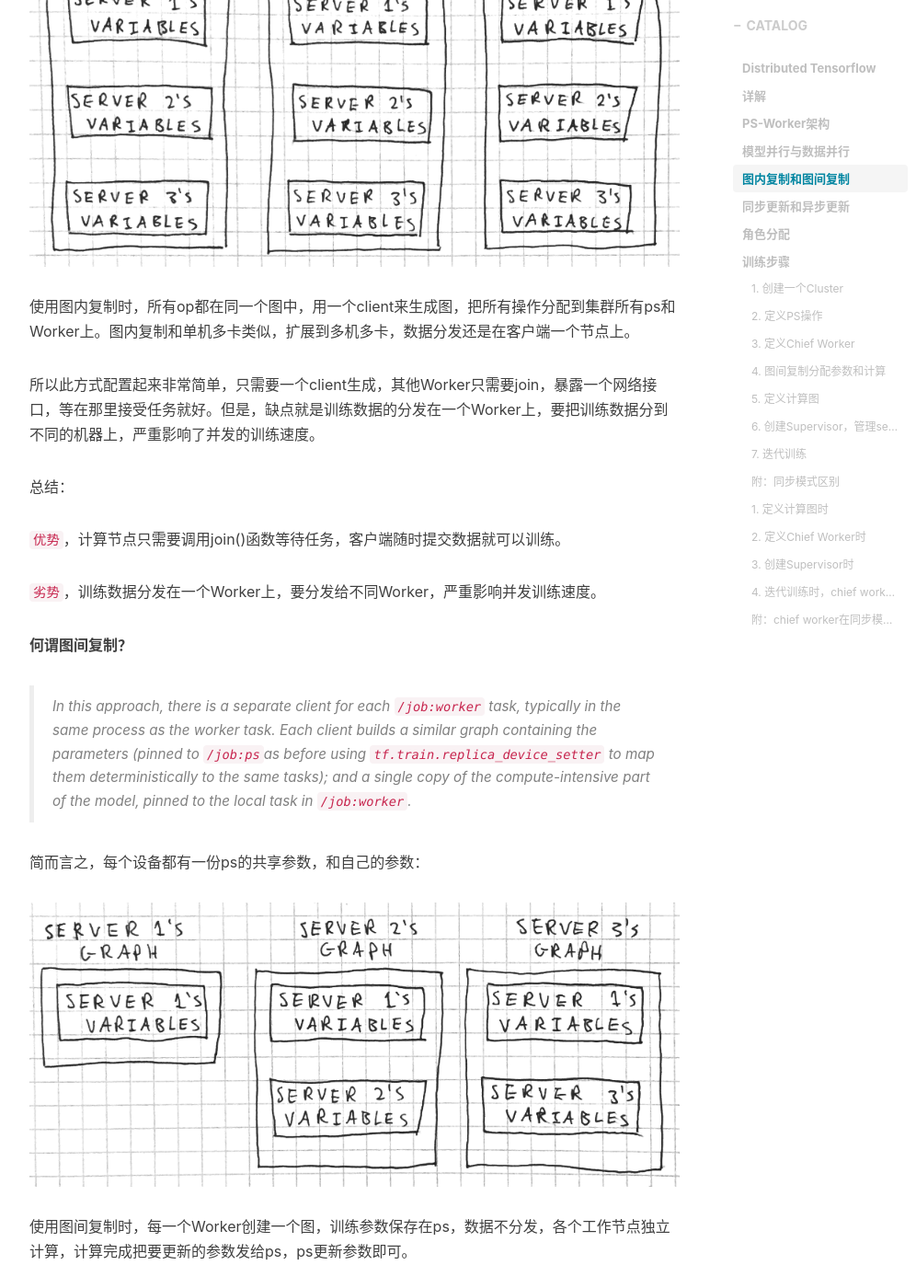
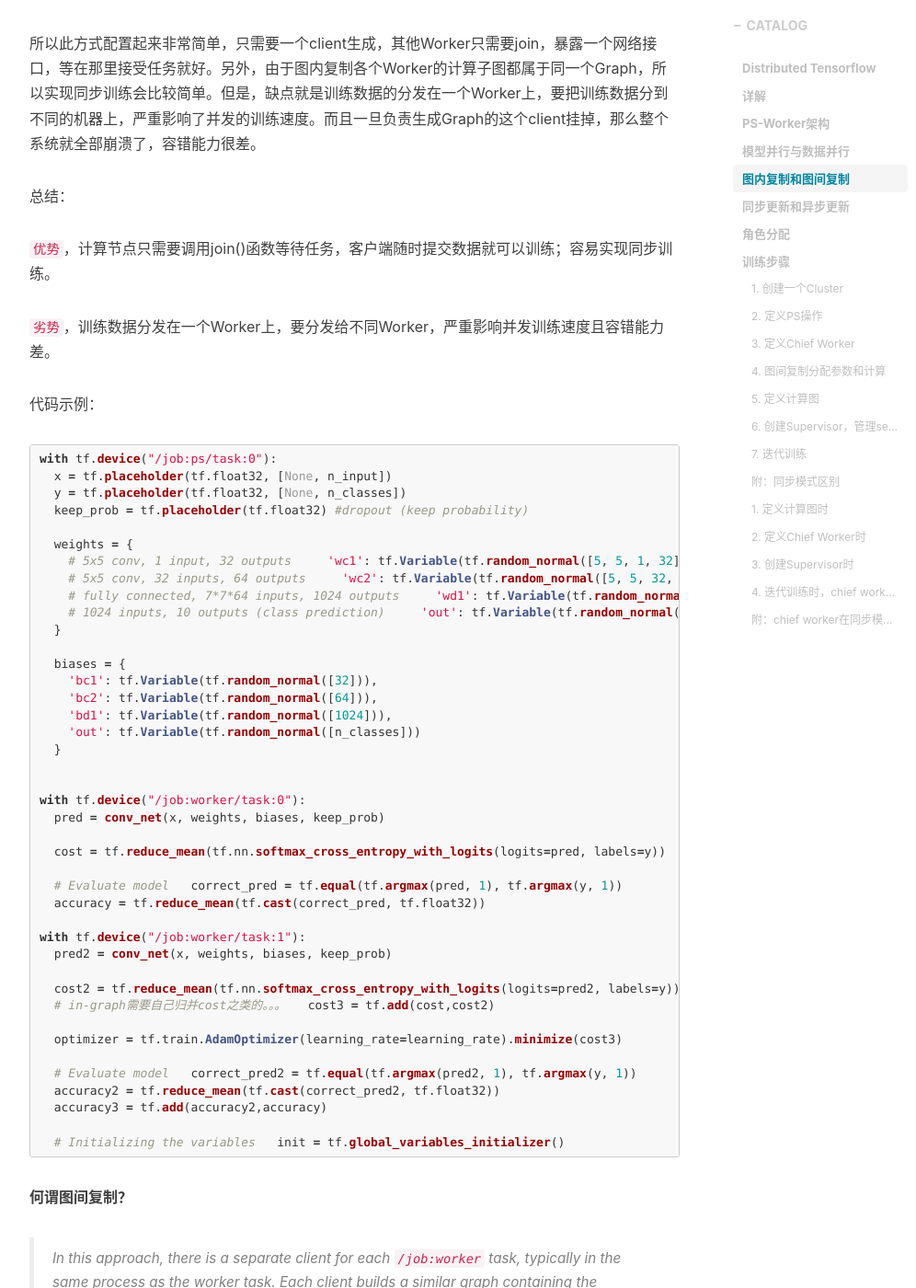
Before and after one commit to joeyzhyp/joeyzhyp.github.io, a Jekyll site: the page built from _posts/2018-09-14-Distributed TensorFlow.md, in a window 1280 px wide and 1400 px high, scrolled down 3824 px. Shown: the whole window at 92% size, without its empty margins (233-1229 px from the left). Built offline with Jekyll 4.4.1, drawn with Linux system fonts in a browser that asks for light colours; nearby versions of some CDN libraries; comment, search, counter and statistics services are not loaded; some of the changed text lies outside the part shown.

Commit message:
distributed tf refine

````diff
--- a/_posts/2018-09-14-Distributed TensorFlow.md
+++ b/_posts/2018-09-14-Distributed TensorFlow.md
@@ -62,41 +62,88 @@
 
 ### 图内复制和图间复制
 
-图内复制和图间复制是数据并行模式按照数据流图构建模式分类而成；
-
 **何谓图内复制？**
 
 > In this approach, the client builds a single [`tf.Graph`](https://www.tensorflow.org/api_docs/python/tf/Graph) that contains one set of parameters (in [`tf.Variable`](https://www.tensorflow.org/api_docs/python/tf/Variable) nodes pinned to `/job:ps`); and multiple copies of the compute-intensive part of the model, each pinned to a different task in `/job:worker`.
 
-简而言之，每个设备都有ps的一份共享参数，和其他所有Worker的参数的copies：
+简而言之，只构建一个Graph，Graph中含有一套模型参数，放置在ps上；同时Graph中关于模型计算部分的多个副本，每个副本放置在一个Worker上，这样，多个Worker就可以同时训练同一个模型。这与tensorflow的单机多卡训练类似，单机多卡中每个GPU上的计算子图是相同的，但他们属于同一个Graph。
 
-![in-graph-replication](/img/in-post/tensorflow/in-graph-replication.png)
+使用图内复制时，所有op都在同一个图中，用一个client来生成图，把所有操作分配到集群所有ps和Worker上。图内复制和单机多卡类似，如果扩展到多机多卡，那么数据分发也要是在客户端的一个节点上。
 
-使用图内复制时，所有op都在同一个图中，用一个client来生成图，把所有操作分配到集群所有ps和Worker上。图内复制和单机多卡类似，扩展到多机多卡，数据分发还是在客户端一个节点上。
-
-所以此方式配置起来非常简单，只需要一个client生成，其他Worker只需要join，暴露一个网络接口，等在那里接受任务就好。但是，缺点就是训练数据的分发在一个Worker上，要把训练数据分到不同的机器上，严重影响了并发的训练速度。
+所以此方式配置起来非常简单，只需要一个client生成，其他Worker只需要join，暴露一个网络接口，等在那里接受任务就好。另外，由于图内复制各个Worker的计算子图都属于同一个Graph，所以实现同步训练会比较简单。但是，缺点就是训练数据的分发在一个Worker上，要把训练数据分到不同的机器上，严重影响了并发的训练速度。而且一旦负责生成Graph的这个client挂掉，那么整个系统就全部崩溃了，容错能力很差。
 
 总结：
 
-`优势`，计算节点只需要调用join()函数等待任务，客户端随时提交数据就可以训练。
+`优势`，计算节点只需要调用join()函数等待任务，客户端随时提交数据就可以训练；容易实现同步训练。
 
-`劣势`，训练数据分发在一个Worker上，要分发给不同Worker，严重影响并发训练速度。
+`劣势`，训练数据分发在一个Worker上，要分发给不同Worker，严重影响并发训练速度且容错能力差。
+
+代码示例：
+
+```python
+with tf.device("/job:ps/task:0"):
+  x = tf.placeholder(tf.float32, [None, n_input])
+  y = tf.placeholder(tf.float32, [None, n_classes])
+  keep_prob = tf.placeholder(tf.float32) #dropout (keep probability)
+
+
+  weights = {
+    # 5x5 conv, 1 input, 32 outputs
+    'wc1': tf.Variable(tf.random_normal([5, 5, 1, 32])),
+    # 5x5 conv, 32 inputs, 64 outputs
+    'wc2': tf.Variable(tf.random_normal([5, 5, 32, 64])),
+    # fully connected, 7*7*64 inputs, 1024 outputs
+    'wd1': tf.Variable(tf.random_normal([7*7*64, 1024])),
+    # 1024 inputs, 10 outputs (class prediction)
+    'out': tf.Variable(tf.random_normal([1024, n_classes]))
+  }
+
+  biases = {
+    'bc1': tf.Variable(tf.random_normal([32])),
+    'bc2': tf.Variable(tf.random_normal([64])),
+    'bd1': tf.Variable(tf.random_normal([1024])),
+    'out': tf.Variable(tf.random_normal([n_classes]))
+  }
+
+
+with tf.device("/job:worker/task:0"):
+  pred = conv_net(x, weights, biases, keep_prob)
+
+  cost = tf.reduce_mean(tf.nn.softmax_cross_entropy_with_logits(logits=pred, labels=y))
+
+  # Evaluate model
+  correct_pred = tf.equal(tf.argmax(pred, 1), tf.argmax(y, 1))
+  accuracy = tf.reduce_mean(tf.cast(correct_pred, tf.float32))
+
+with tf.device("/job:worker/task:1"):
+  pred2 = conv_net(x, weights, biases, keep_prob)
+
+  cost2 = tf.reduce_mean(tf.nn.softmax_cross_entropy_with_logits(logits=pred2, labels=y))
+  # in-graph需要自己归并cost之类的。。。
+  cost3 = tf.add(cost,cost2)
+
+  optimizer = tf.train.AdamOptimizer(learning_rate=learning_rate).minimize(cost3)
+
+  # Evaluate model
+  correct_pred2 = tf.equal(tf.argmax(pred2, 1), tf.argmax(y, 1))
+  accuracy2 = tf.reduce_mean(tf.cast(correct_pred2, tf.float32))
+  accuracy3 = tf.add(accuracy2,accuracy)
+
+  # Initializing the variables
+  init = tf.global_variables_initializer()
+```
+
+
 
 **何谓图间复制？**
 
 > In this approach, there is a separate client for each `/job:worker` task, typically in the same process as the worker task. Each client builds a similar graph containing the parameters (pinned to `/job:ps`as before using [`tf.train.replica_device_setter`](https://www.tensorflow.org/api_docs/python/tf/train/replica_device_setter) to map them deterministically to the same tasks); and a single copy of the compute-intensive part of the model, pinned to the local task in `/job:worker`.
 
-简而言之，每个设备都有一份ps的共享参数，和自己的参数：
+使用图间复制时，每一个Worker各创建一个图，训练参数保存在ps，各个工作节点独立计算，计算完成把要更新的参数发给ps，ps更新参数即可。
 
-![between-graph-replication](/img/in-post/tensorflow/between-graph-replication.png)
+`优势` ：不需要数据分发，各个工作节点都创建图和读取数据训练，某个Worker挂掉不影响其他Worker训练。
 
-使用图间复制时，每一个Worker创建一个图，训练参数保存在ps，数据不分发，各个工作节点独立计算，计算完成把要更新的参数发给ps，ps更新参数即可。
-
-所以，图间复制时，训练的参数保存在ps，数据不用分发，数据分片的保存在各个Worker，各个Worker自己算自己的，算完后把要更新的参数告诉ps，ps更新参数。这种模式的优点是不用进行训练数据的分发，尤其数据量在TB级的时候，节省了大量的时间，所以大数据深度学习推荐使用图间复制模式。
-
-`优势` ：不需要数据分发，各个工作节点都创建图和读取数据训练。
-
-`劣势` ：Worker既是图创建者又是计算任务执行者，某个工作节点宕机影响集群工作。大数据相关深度学习推荐使用图间模式。
+`劣势` ：Worker既是图创建者又是计算任务执行者。
 
 ### 同步更新和异步更新
 
@@ -216,13 +263,74 @@
 
 #### 4. 图间复制分配参数和计算
 
-tensorflow中的`tf.train.replica_device_setter` 函数会自动将所有的参数分配到ps上，而将计算分配到当前的Worker上。如果有多个ps，就轮流循环分配：
+tensorflow中的`tf.train.replica_device_setter` 函数会自动将图内所有的参数Variables分配到ps上，而将计算分配到当前的Worker上。如果有多个ps，就轮流循环分配：
 
 ```python
 with tf.device(tf.train.replica_device_setter(
             cluster=cluster
     )):
+  	v1 = tf.Variable(...)  # assigned to /job:ps/task:0
+  	v2 = tf.Variable(...)  # assigned to /job:ps/task:1
+  	v3 = tf.Variable(...)  # assigned to /job:ps/task:0
+    a = v1 + v2  # assigned to /job:worker
 ```
+
+参数的init也是分配在ps上。
+
+可以自行确认：
+
+```python
+with tf.device(tf.train.replica_device_setter(cluster=cluster)):
+      v = tf.Variable([1, 2])
+      w = tf.Variable([2, 1])
+      a = v + w
+      self.assertDeviceEqual("/job:ps/task:0", v.device)
+      self.assertDeviceEqual("/job:ps/task:0", v.initializer.device)
+      self.assertDeviceEqual("/job:ps/task:1", w.device)
+      self.assertDeviceEqual("/job:ps/task:1", w.initializer.device)
+      self.assertDeviceEqual("/job:worker", a.device)
+```
+
+or：
+
+```python
+with tf.device(tf.train.replica_device_setter(
+                cluster=cluster)):
+            w = tf.Variable(0.0, name="weight")
+            b = tf.Variable(0.0, name="bias")
+            loss = tf.square(Y - tf.multiply(X, w) - b)
+            global_step = tf.Variable(0)
+            train_op = tf.train.AdagradOptimizer(0.01).minimize(
+                loss, global_step=global_step)
+            saver = tf.train.Saver()
+            summary_op = tf.summary.merge_all()
+            init_op = tf.global_variables_initializer()
+
+            # test device replica:
+            print('define w in ',  w.device)
+            print('define b in ',  b.device)
+            print('define loss in ',  loss.device)
+            print('define global_step in ',  global_step.device)
+            print('define train_op in ',  train_op.device)
+            print('define init_op in ',  init_op.device)
+            print('init w in ',  w.initializer.device)
+            print('init b in ',  b.initializer.device)
+            print('init global_step in ',  global_step.initializer.device)
+
+            # -------------output ----------------------
+            #define w in  /job:ps/task:0
+            #define b in  /job:ps/task:0
+            #define loss in  /job:worker
+            #define global_step in  /job:ps/task:0
+            #define train_op in  /job:ps/task:0
+            #define init_op in  /job:ps/task:0
+            #init w in  /job:ps/task:0
+            #init b in  /job:ps/task:0
+            #init global_step in  /job:ps/task:0
+             # -------------output ----------------------
+```
+
+
 
 #### 5. 定义计算图
 
````
Also changed, not shown: img/in-post/tensorflow/between-graph-replication.png (deleted), img/in-post/tensorflow/in-graph-replication.png (deleted).
